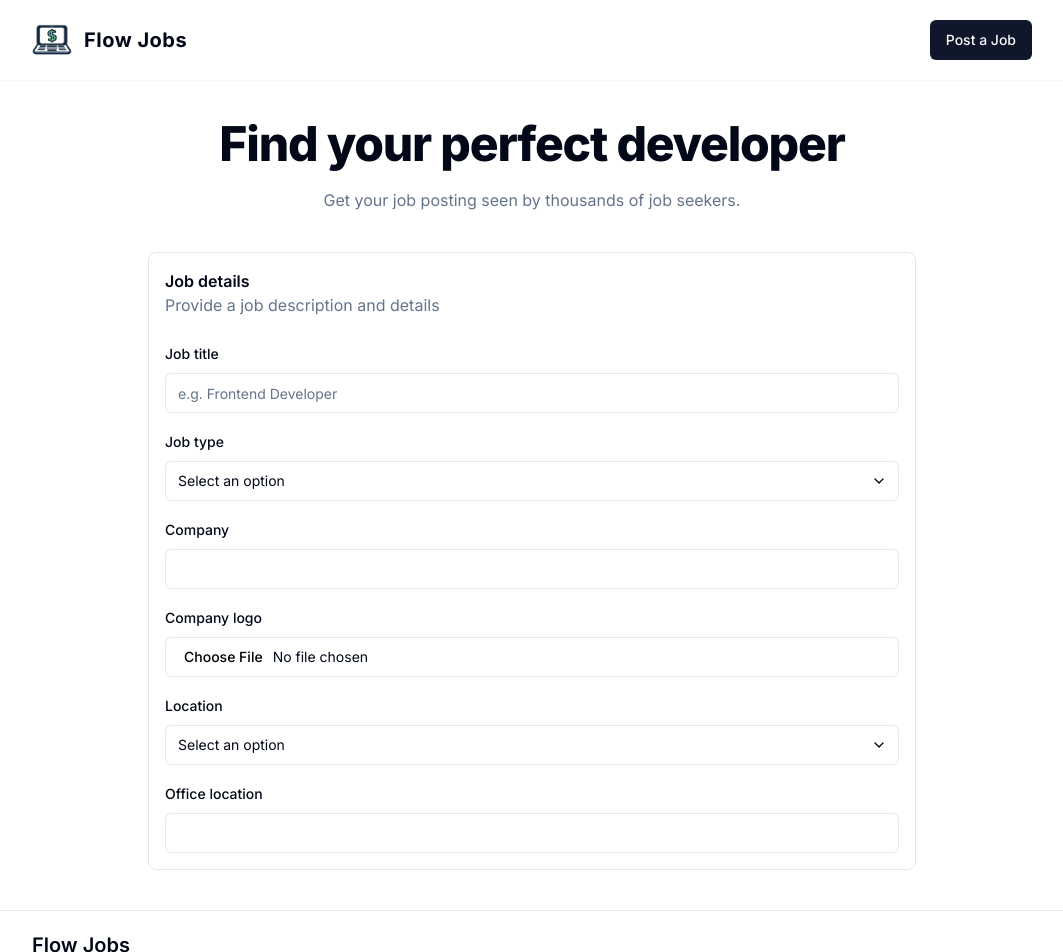
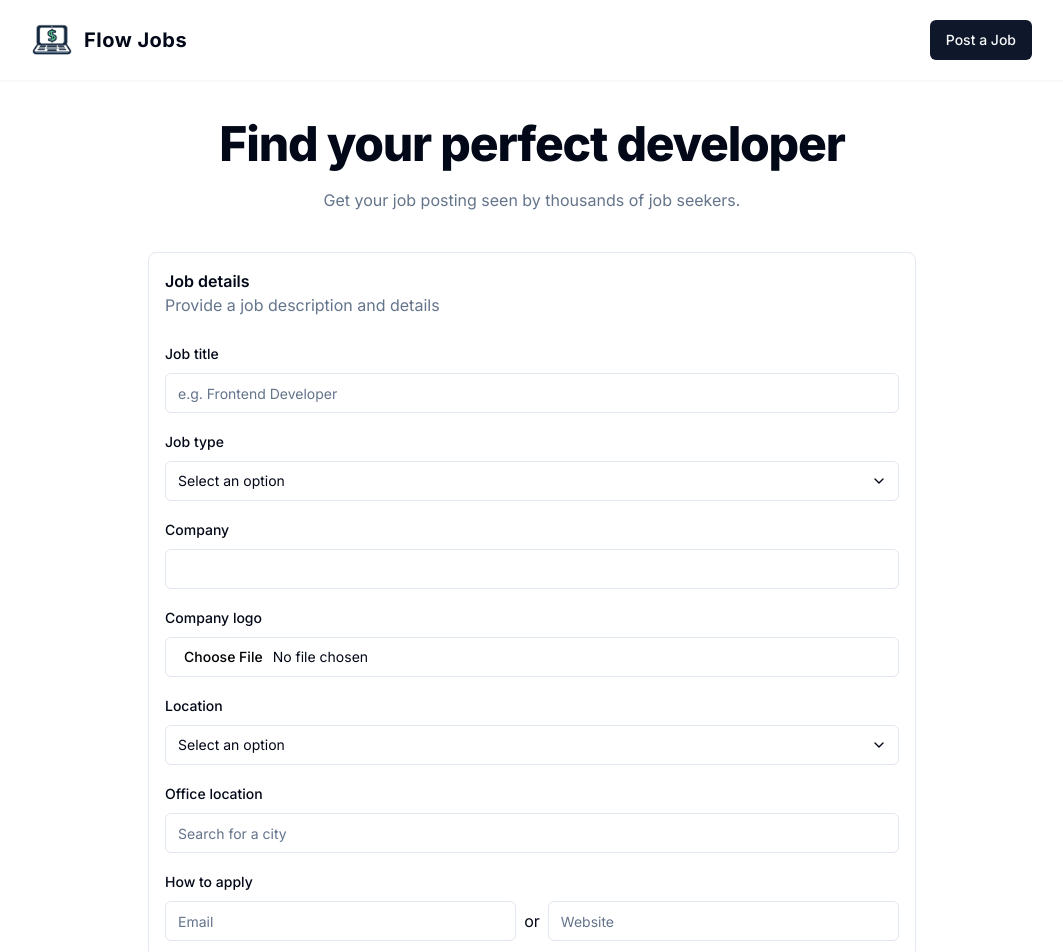
Before and after one commit to smertcanyilmaz/next.js_find_job_app, a Next.js app: page /jobs/new in a window 1280 px wide. Shown: the top 952 px of the page, without its empty margins (108-1171 px from the left). Built offline with nearby package versions, Linux system fonts and the light colour scheme.

Commit message:
add a post job form with react-hook-form

```diff
--- a/src/app/jobs/new/NewJobForm.tsx
+++ b/src/app/jobs/new/NewJobForm.tsx
@@ -16,6 +16,8 @@ import { Input } from "@/components/ui/input";
 import Select from "@/components/ui/select";
 import { jobTypes, locationTypes } from "@/lib/job-types";
 import LocationInput from "@/components/LocationInput";
+import { X } from "lucide-react";
+import { Label } from "@/components/ui/label";
 
 type Props = {};
 
@@ -161,10 +163,69 @@ export default function NewJobForm({}: Props) {
                       ref={field.ref}
                     />
                   </FormControl>
+                  {watch("location") && (
+                    <div className="flex items-center gap-1">
+                      <button
+                        type="button"
+                        onClick={() => {
+                          setValue("location", "", { shouldValidate: true });
+                        }}
+                      >
+                        <X size={20} />
+                      </button>
+                      <span className="text-sm">{watch("location")}</span>
+                    </div>
+                  )}
                   <FormMessage />
                 </FormItem>
               )}
             />
+            <div className="space-y-2">
+              <Label htmlFor="applicationEmail">How to apply</Label>
+              <div className="flex justify-between">
+                <FormField
+                  control={control}
+                  name="applicationEmail"
+                  render={({ field }) => (
+                    <FormItem className="grow">
+                      <FormControl>
+                        <div className="flex items-center">
+                          <Input
+                            id="applicationEmail"
+                            placeholder="Email"
+                            type="email"
+                            {...field}
+                          />
+                          <span className="mx-2">or</span>
+                        </div>
+                      </FormControl>
+                      <FormMessage />
+                    </FormItem>
+                  )}
+                />
+
+                <FormField
+                  control={control}
+                  name="applicationUrl"
+                  render={({ field }) => (
+                    <FormItem className="grow">
+                      <FormControl>
+                        <Input
+                          placeholder="Website"
+                          type="url"
+                          {...field}
+                          onChange={(e) => {
+                            field.onChange(e);
+                            trigger("applicationEmail");
+                          }}
+                        />
+                      </FormControl>
+                      <FormMessage />
+                    </FormItem>
+                  )}
+                />
+              </div>
+            </div>
           </form>
         </Form>
       </div>
--- a/src/components/LocationInput.tsx
+++ b/src/components/LocationInput.tsx
@@ -16,6 +16,7 @@ export default forwardRef<HTMLInputElement, Props>(function LocationInput(
   ref,
 ) {
   const [locationSearchInput, setLocationSearchInput] = useState("");
+  const [hasFocus, setHasFocus] = useState(false);
 
   const cities = useMemo(() => {
     if (!locationSearchInput.trim()) return [];
@@ -30,7 +31,39 @@ export default forwardRef<HTMLInputElement, Props>(function LocationInput(
           searchWords.every((word) =>
             city.toLowerCase().includes(word.toLowerCase()),
           ),
-      );
+      )
+      .slice(0, 5);
   }, [locationSearchInput]);
-  return <Input {...props} ref={ref} />;
+  return (
+    <div className="relative">
+      <Input
+        placeholder="Search for a city"
+        type="search"
+        value={locationSearchInput}
+        onChange={(e) => setLocationSearchInput(e.target.value)}
+        onFocus={() => setHasFocus(true)}
+        onBlur={() => setHasFocus(false)}
+        {...props}
+        ref={ref}
+      />
+      {locationSearchInput.trim() && hasFocus && (
+        <div className="absolute z-20 w-full divide-y rounded-b-lg border-x border-b bg-background shadow-xl">
+          {!cities.length && <p className="p-3">No results found</p>}
+          {cities.map((city) => (
+            <button
+              key={city}
+              className="block w-full p-2 text-start"
+              onMouseDown={(e) => {
+                e.preventDefault();
+                onLocationSelected(city);
+                setLocationSearchInput("");
+              }}
+            >
+              {city}
+            </button>
+          ))}
+        </div>
+      )}
+    </div>
+  );
 });
```
